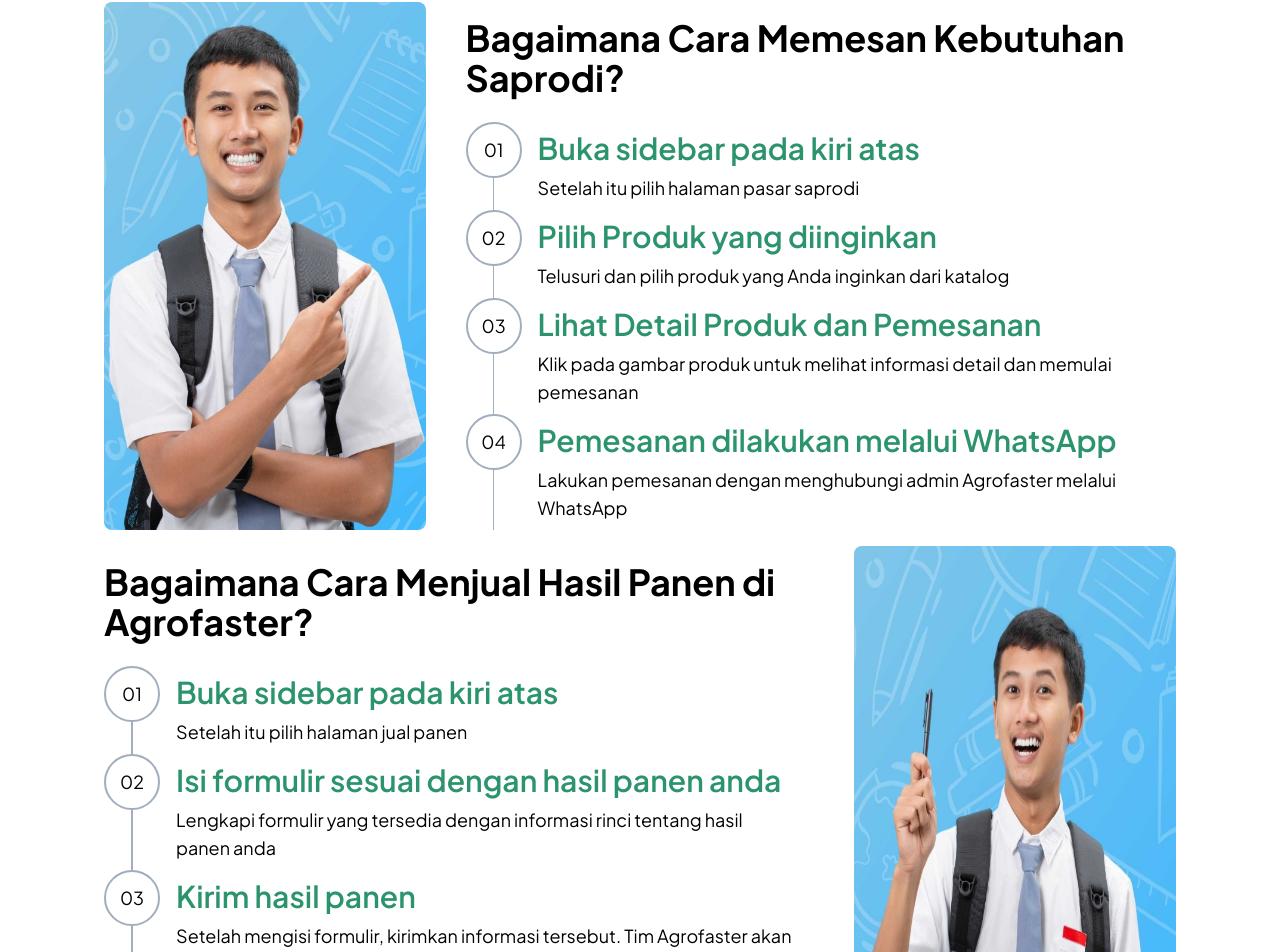
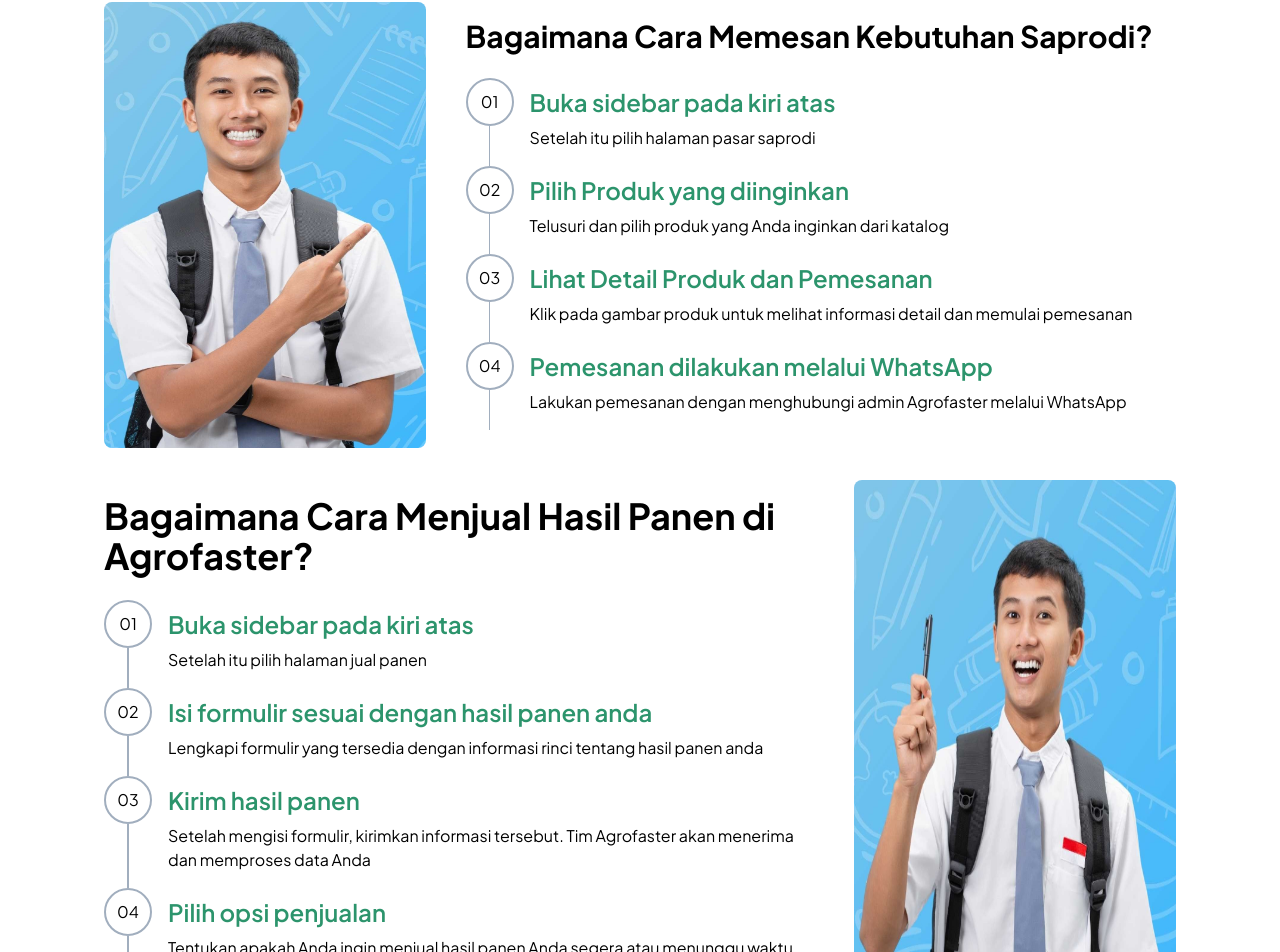
Before and after one commit to AbdanulIkhlas/agrofaster, a React (Vite) app: page /produk/fast-tani in a window 1280 px wide. Shown: the part 1770-2722 px from the top of the page. Built offline with nearby package versions, Linux system fonts and the light colour scheme.

Commit message:
update step how to

```diff
--- a/src/components/fragments/StepByStep.jsx
+++ b/src/components/fragments/StepByStep.jsx
@@ -6,15 +6,15 @@
       <div>
         <div
           className="w-9 h-9 flex justify-center items-center border-[2px] border-[#A1AEBE] rounded-full
-        lg:w-14 lg:h-14 lg:text-lg "
+        lg:w-12 lg:h-12 lg:text-base "
         >
           {no}
         </div>
         <div className="w-[1.6px] h-full bg-[#A1AEBE] mx-auto"></div>
       </div>
-      <div className="pe-4 pb-2">
-        <h1 className="mt-1 font-semibold text-primary mb-2 lg:text-3xl lg:mt-2">{title}</h1>
-        <p className="text-sm lg:text-lg">{desctiption}</p>
+      <div className="pe-4 pb-2 lg:pb-4">
+        <h1 className="mt-1 font-semibold text-primary mb-2 lg:text-2xl lg:mt-2">{title}</h1>
+        <p className="text-sm lg:text-base">{desctiption}</p>
       </div>
     </div>
   );
--- a/src/components/layouts/FastTani/FastTaniHowTo.jsx
+++ b/src/components/layouts/FastTani/FastTaniHowTo.jsx
@@ -12,7 +12,7 @@
           className="hidden lg:block lg:w-[30%] lg:rounded-lg"
         />
         <div>
-          <h1 className="font-semibold mb-2 lg:text-4xl lg:font-bold lg:mb-6 lg:mt-4">
+          <h1 className="font-semibold mb-2 lg:text-3xl lg:font-bold lg:mb-6 lg:mt-4">
             Bagaimana Cara Memesan Kebutuhan Saprodi?
           </h1>
           {pesanSaprodi.map((item) => {
@@ -28,7 +28,7 @@
         </div>
       </section>
       {/* SECTION Jual Hasil Panen */}
-      <section className="mb-4 lg:px-20 lg:flex lg:gap-10 ">
+      <section className="mb-4 lg:px-20 lg:flex lg:gap-10 lg:mt-8 ">
         <div>
           <h1 className="font-semibold mb-2 lg:text-4xl lg:font-bold lg:mb-6 lg:mt-4">
             Bagaimana Cara Menjual Hasil Panen di Agrofaster?
```
